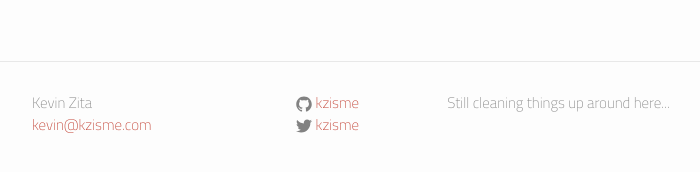
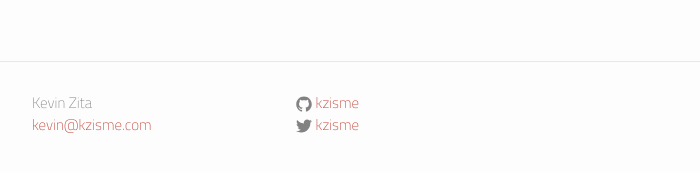
Before and after one commit to kzisme/site, a Jekyll site: the page built from index.html, in a window 1280 px wide. Shown: the part 346-518 px from the top of the page, without its empty margins (238-938 px from the left). Built offline with Jekyll 4.4.1, drawn with Linux system fonts in a browser that asks for light colours.

Commit message:
Removed site desc

```diff
--- a/_config.yml
+++ b/_config.yml
@@ -2,7 +2,7 @@
 title: Kevin Zita
 email: kevin@kzisme.com
 description: > # this means to ignore newlines until "baseurl:"
-  Still cleaning things up around here...
+    #Empty until I figure out if I want something here
 baseurl: "" # the subpath of your site, e.g. /blog/
 url: "http://yourdomain.com" # the base hostname & protocol for your site
 twitter_username: kzisme
--- a/_includes/footer.html
+++ b/_includes/footer.html
@@ -46,7 +46,6 @@
       </div>
 
       <div class="footer-col  footer-col-3">
-        <p class="text">{{ site.description }}</p>
       </div>
     </div>
 
```
